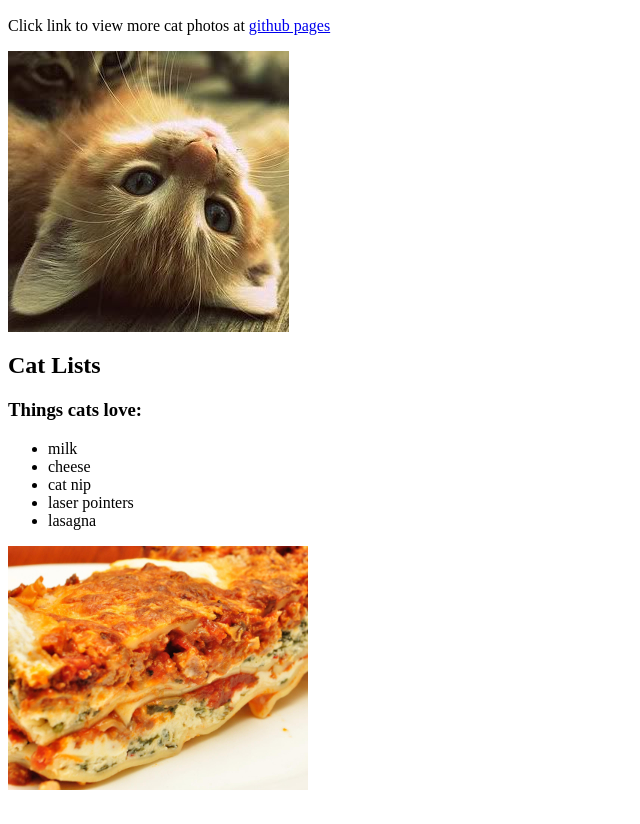
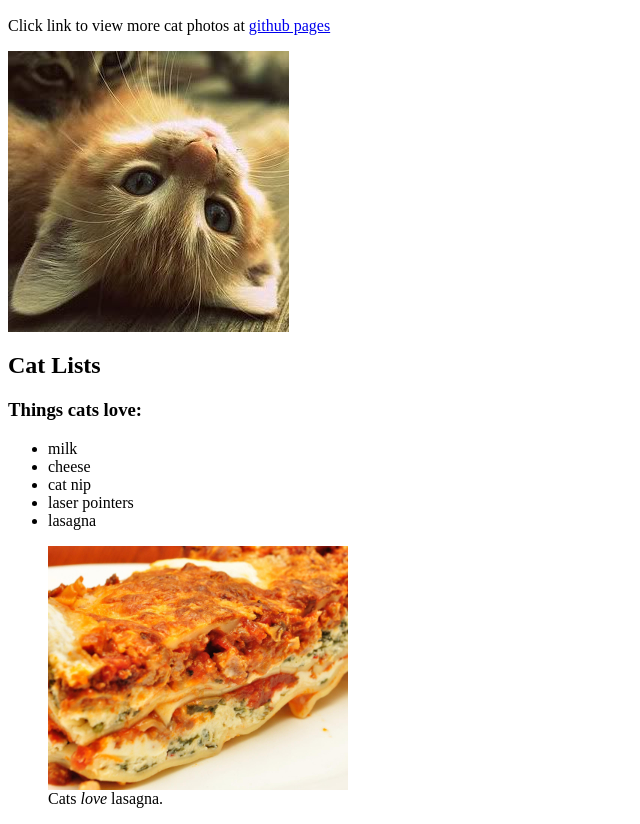
Before and after one commit to ademclk/RWD-CatPhotoApp, a plain HTML site: page index.html in a window 1280 px wide. Shown: the part 96-920 px from the top of the page, without its empty margins (0-640 px from the left). Before the commit the page ends 894 px from the top, so only its background shows below. Drawn offline with Linux system fonts and the light colour scheme.

Commit message:
RWD - Step 22&23 figcaption added.

```diff
--- a/index.html
+++ b/index.html
@@ -18,7 +18,10 @@
                     <li>laser pointers</li>
                     <li>lasagna</li>
                 </ul>
-                <img src="./images/lasagna.jpeg" alt="A slice of lasagna on a plate.">
+                <figure>
+                    <img src="./images/lasagna.jpeg" alt="A slice of lasagna on a plate.">
+                    <figcaption>Cats <em>love</em> lasagna.</figcaption>
+                </figure>
             </section>
         </main>
     </body>
```
